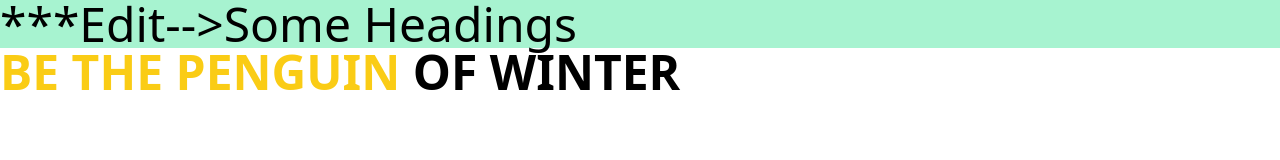
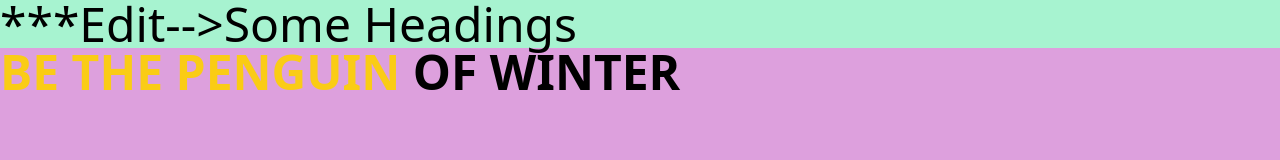
Before and after one commit to mecha-pro/tailwind-penguin-fashion, a plain HTML site: page index.html in a window 1280 px wide. Drawn offline with nearby package versions, Linux system fonts and the light colour scheme.

Commit message:
Beneficient

```diff
--- a/index.html
+++ b/index.html
@@ -5,6 +5,7 @@
     <meta http-equiv="X-UA-Compatible" content="IE=edge">
     <meta name="viewport" content="width=device-width, initial-scale=1.0">
     <title>Penguin Fashion Mart</title>
+    <link rel="stylesheet" href="./styles/style.css">
      <!-- favicon Link -->
      <link rel="shortcut icon" href="./assets/icons/shopping-cart 1.png" type="image/x-icon">
      <!-- Tailwind link script -->
--- a/styles/style.css
+++ b/styles/style.css
@@ -1,6 +1,9 @@
 /*---------------------------------
       main atrributes or utilities
  ------------------------------------*/
+ body{
+   background-color: #dda0dd;
+ }
  .margin-border-cover{
     padding: 0;
     nav-right: 0;
```
